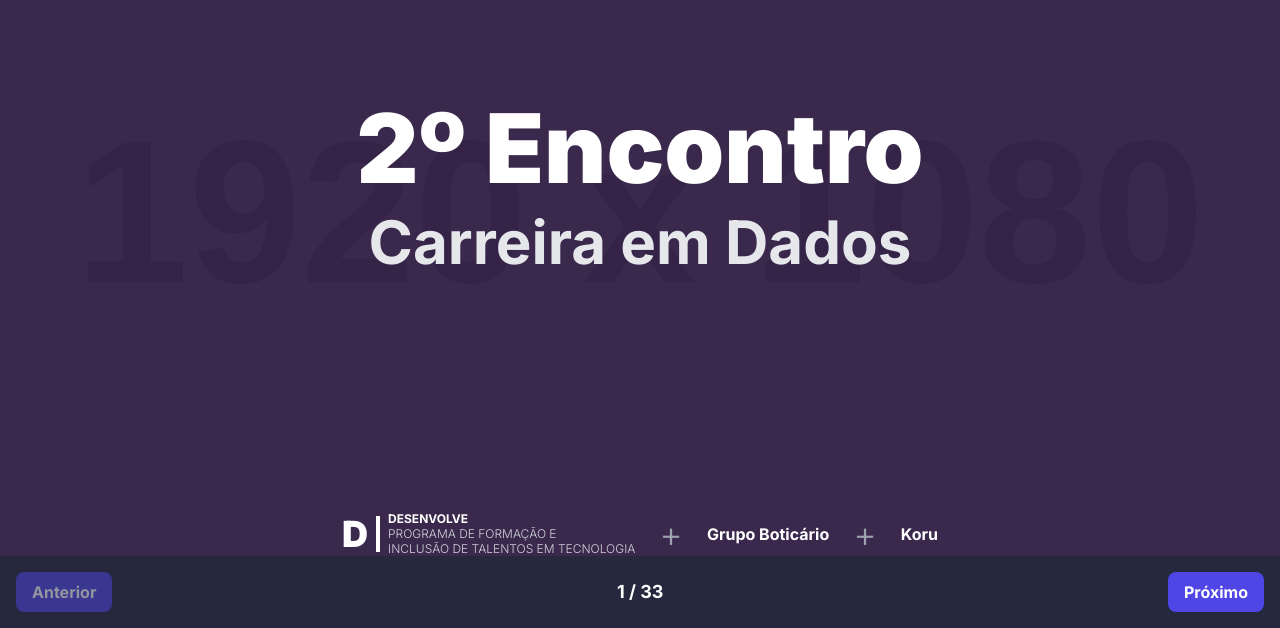
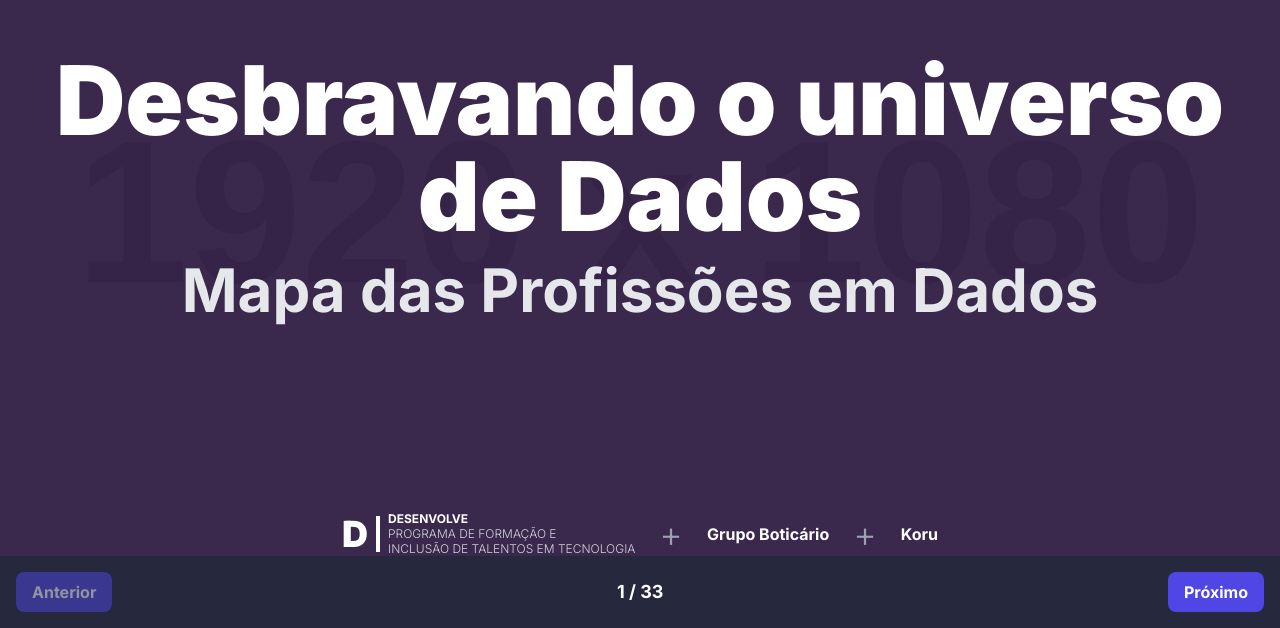
Before and after one commit to Moc967/apresentacao-carreira-dados, a plain HTML site: page index.html in a window 1280 px wide. Shown: the part 172-800 px from the top of the page. Drawn offline with nearby package versions, Linux system fonts and the light colour scheme; placeholder pictures from the web are drawn by us.

Commit message:
Revisão de texto.

```diff
--- a/index.html
+++ b/index.html
@@ -68,8 +68,8 @@
         <!-- Slide 1: Abertura com Logos -->
         <div class="slide active w-full h-full flex-col justify-center items-center text-center p-8 bg-gray-900 text-white" style="background: linear-gradient(rgba(42, 22, 63, 0.9), rgba(42, 22, 63, 0.9)), url(https://placehold.co/1920x1080/2A163F/2A163F?text=+) no-repeat center center; background-size: cover;">
             <div class="flex-grow flex flex-col justify-center items-center">
-                <h1 class="text-8xl font-black mb-4 text-white">2º Encontro</h1>
-                <p class="text-6xl font-bold text-gray-200">Carreira em Dados</p>
+                <h1 class="text-8xl font-black mb-4 text-white">Desbravando o universo de Dados</h1>
+                <p class="text-6xl font-bold text-gray-200">Mapa das Profissões em Dados</p>
             </div>
             <div class="w-full flex items-center justify-center space-x-6 pb-10">
                 <!-- Logo Desenvolve Recreated -->
```
